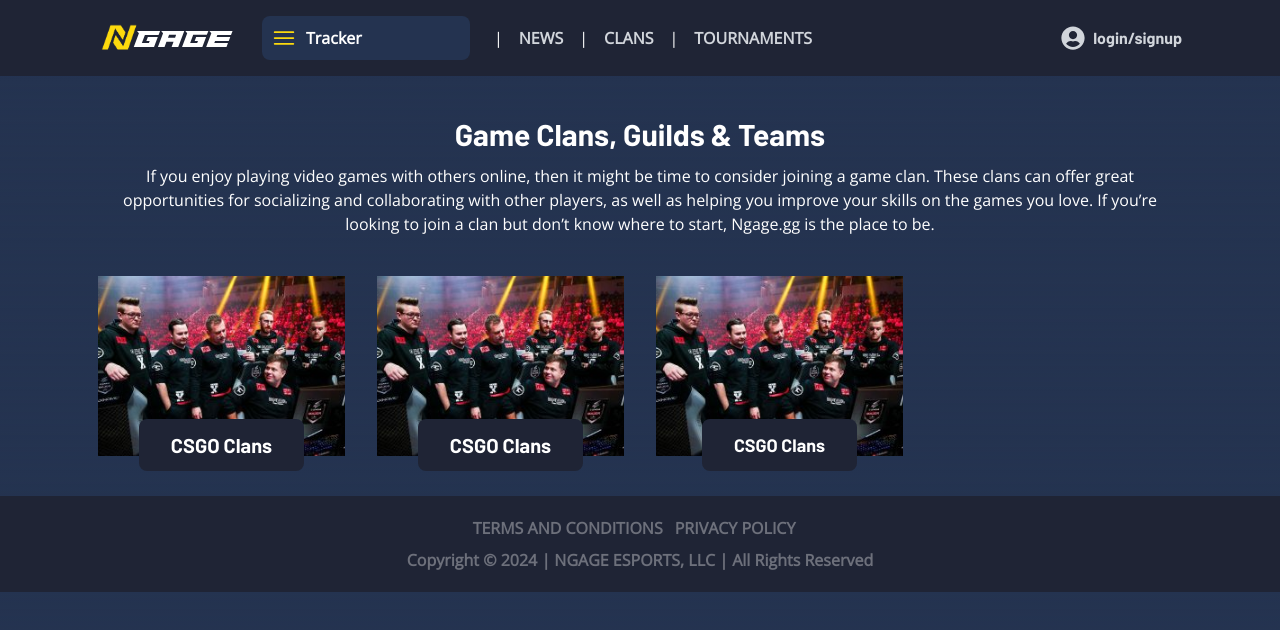
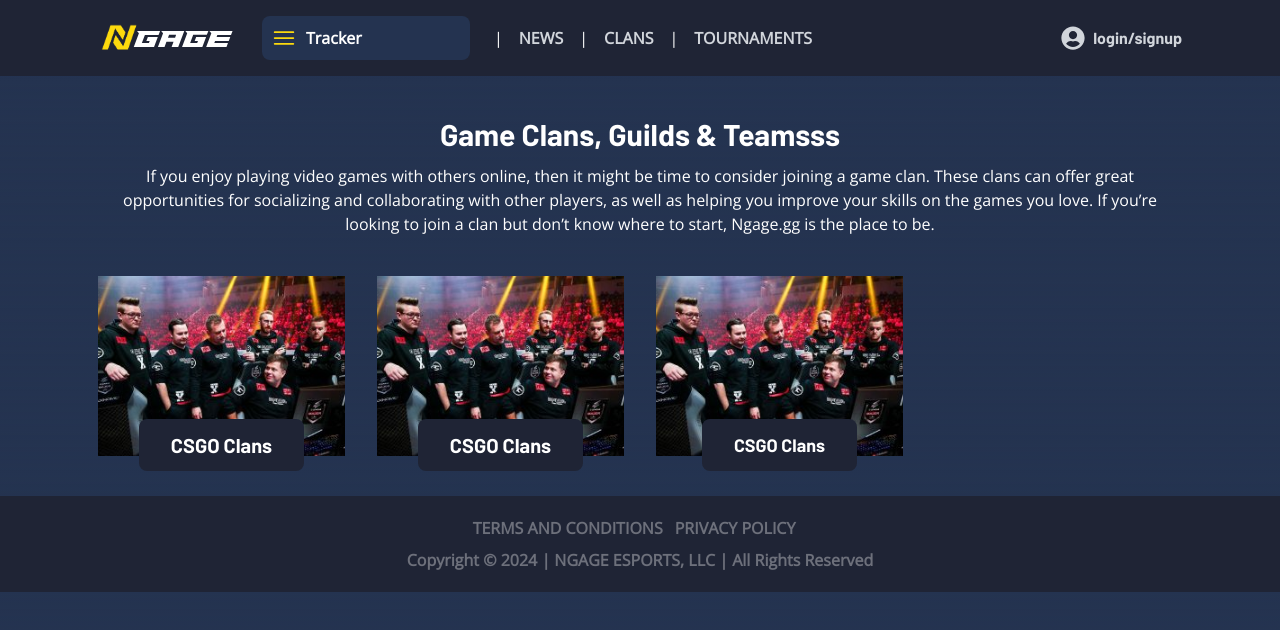
Before and after one commit to MuhammadDev-OP/ngage-esports, a Next.js app: page /clans in a window 1280 px wide. Shown: the top 630 px of the page. Built offline with nearby package versions, Linux system fonts and the light colour scheme.

Commit message:
Update page.tsx

```diff
--- a/src/app/clans/page.tsx
+++ b/src/app/clans/page.tsx
@@ -17,7 +17,7 @@
       >
         <div>
           <h3 className="text-3xl font-bold text-center">
-            Game Clans, Guilds & Teams
+            Game Clans, Guilds & Teamsss
           </h3>
           <p className="text-center mt-3">
             If you enjoy playing video games with others online, then it might
```
